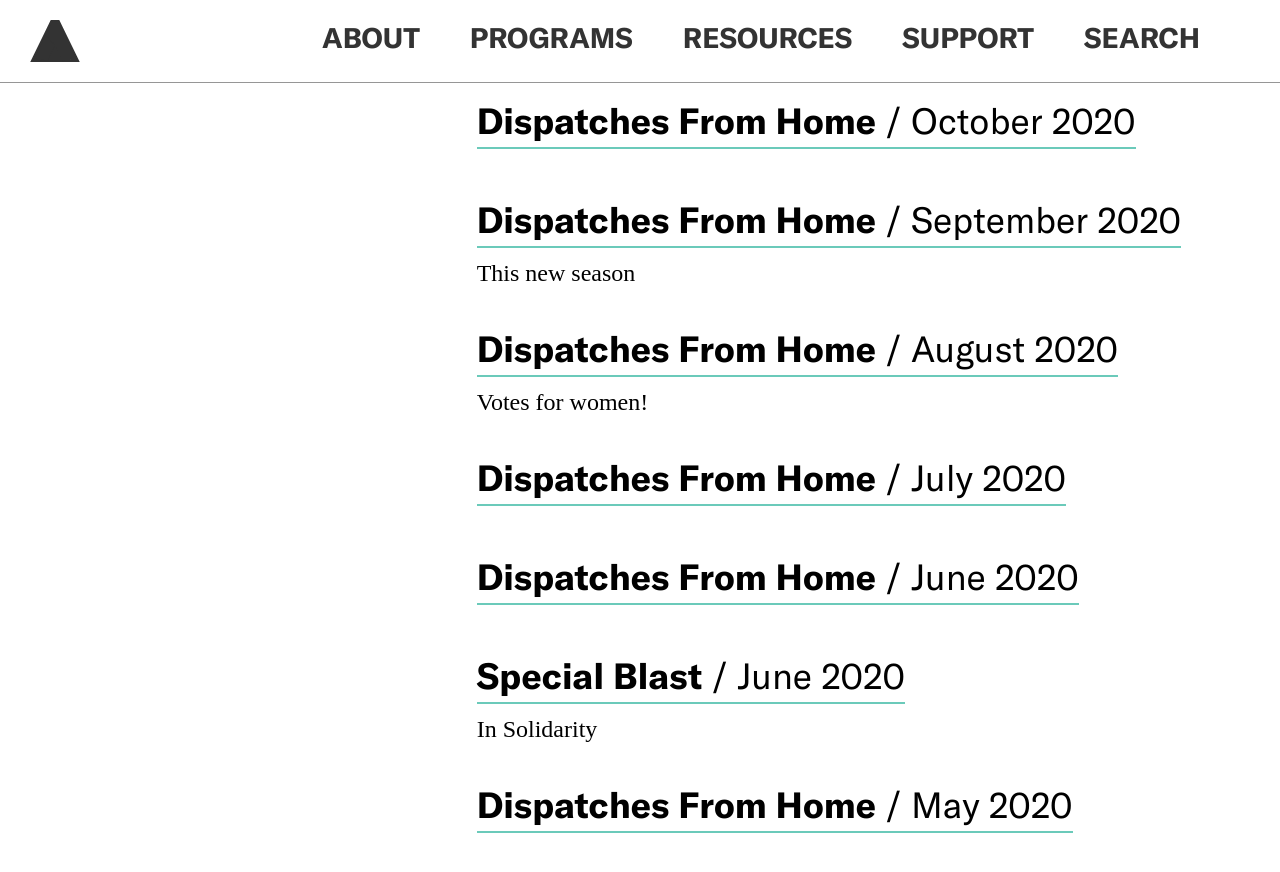
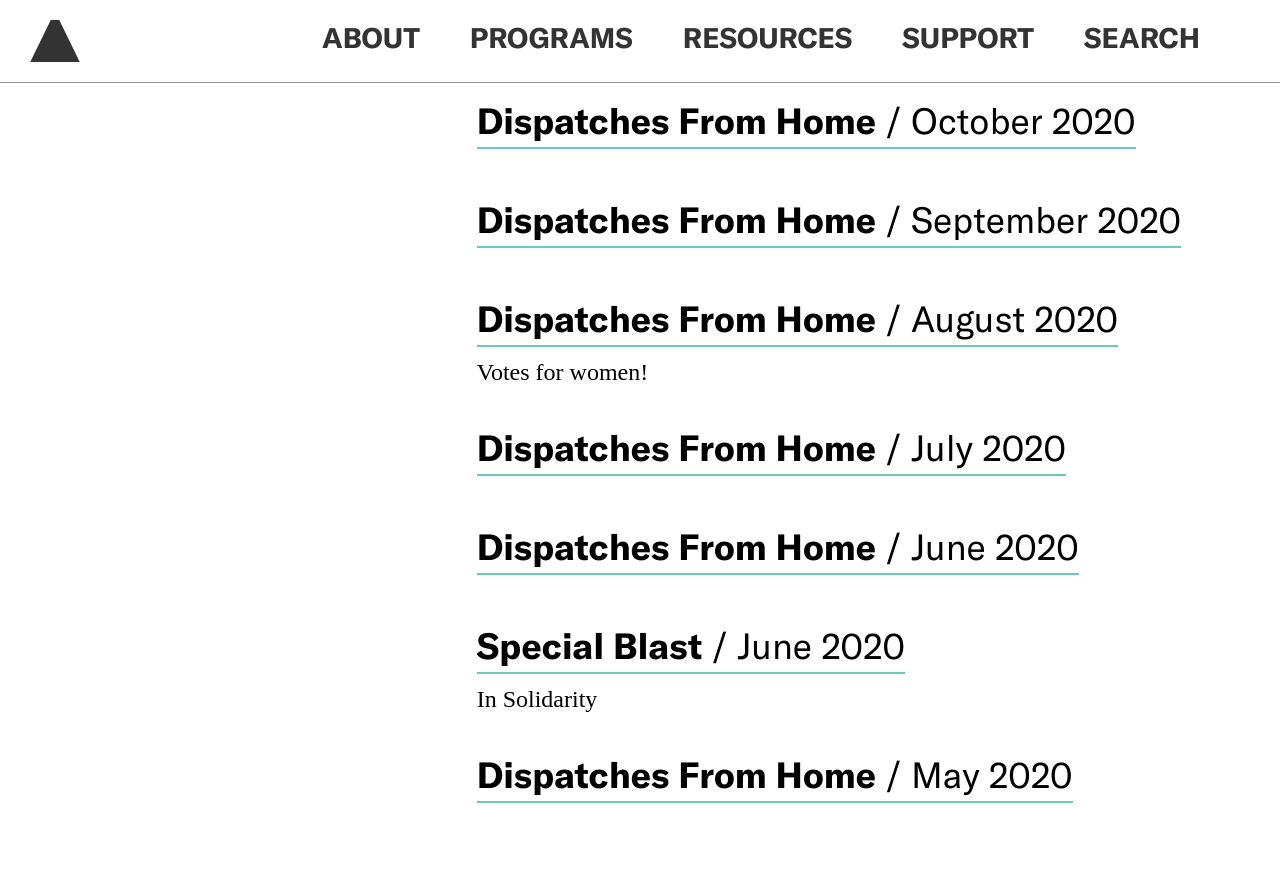
Before and after one commit to jengalas/bwaf-bbw, a Jekyll site: the page built from _resources/newsletter-archive.md, in a window 1280 px wide and 900 px high, scrolled down 1110 px. Shown: the top 872 px of the window. Built offline with Jekyll 4.4.1, drawn with Linux system fonts in a browser that asks for light colours; some web fonts are replaced.

Commit message:
Update from Forestry.io Aislinn McNamara updated _resources/newsletter-archive.md

```diff
--- a/_resources/newsletter-archive.md
+++ b/_resources/newsletter-archive.md
@@ -47,7 +47,7 @@ newsletters:
 - title: Dispatches From Home
   month_year: September 2020
   link: https://mailchi.mp/bwaf/bwaf-briefly-news-save-the-dates-2994954
-  description: This new season
+  description: ''
 - title: Dispatches From Home
   month_year: August 2020
   link: https://mailchi.mp/bwaf/dispatches-from-phase-2-and-pioneering-women-of-american-architecture-patricia-weston-swan-2994946
```
